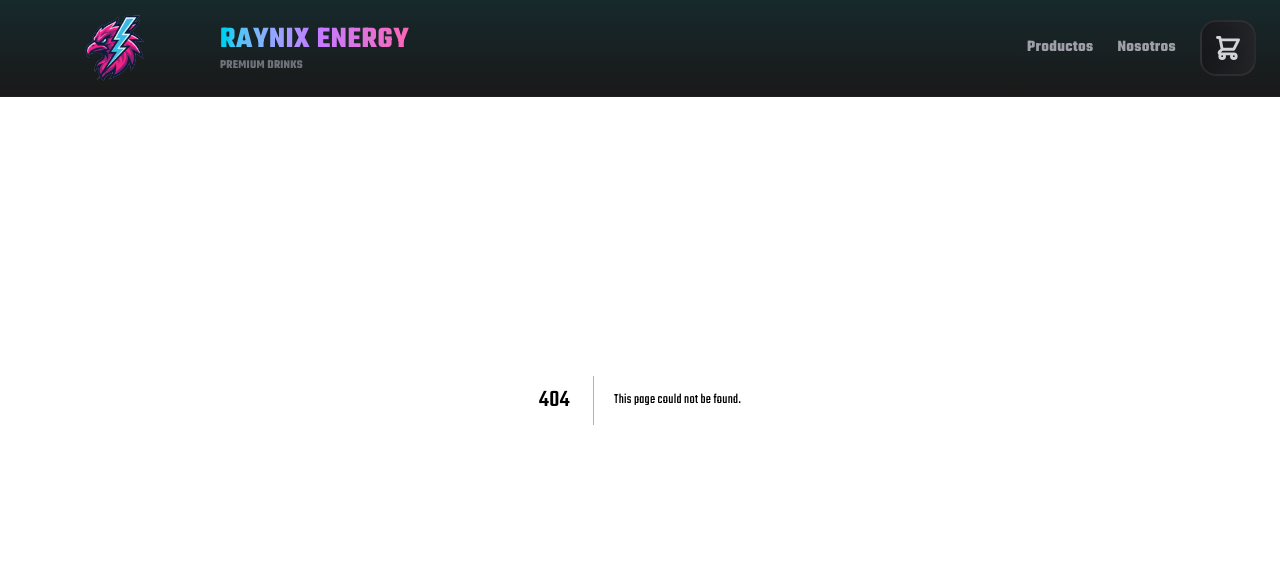
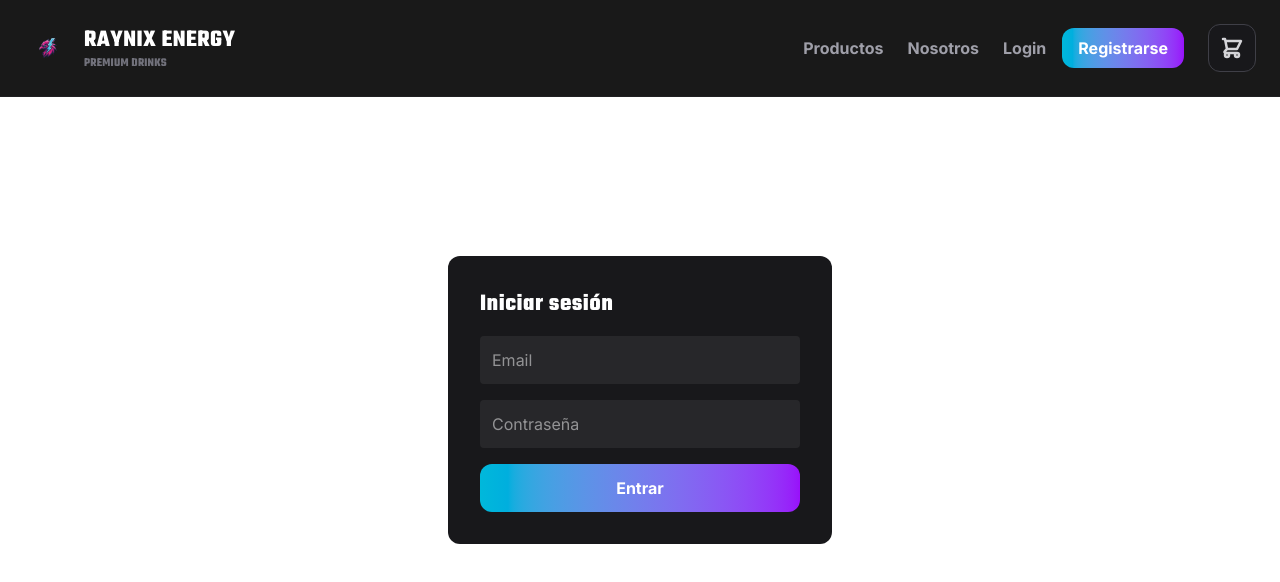
Before and after one commit to GabrielForestiero/ecommerce-frontend, a Next.js app: page /login in a window 1280 px wide. Before the commit this address had no page. Shown: the top 582 px of the page. Built offline with nearby package versions, Linux system fonts and the light colour scheme; no server answers.

Commit message:
login y registro

```diff
--- /dev/null
+++ b/app/components/AuthNav.tsx
@@ -0,0 +1,43 @@
+"use client";
+
+import Link from "next/link";
+import { useAuthStore } from "../store/authStore";
+
+export default function AuthNav() {
+  const { token, user, logout } = useAuthStore();
+
+  if (!token) {
+    return (
+      <>
+        <Link
+          href="/login"
+          className="text-zinc-400 hover:text-cyan-400 font-bold"
+        >
+          Login
+        </Link>
+
+        <Link
+          href="/register"
+          className="px-4 py-2 rounded-xl bg-gradient-to-r from-cyan-500 to-purple-600 text-white font-bold"
+        >
+          Registrarse
+        </Link>
+      </>
+    );
+  }
+
+  return (
+    <>
+      <span className="text-zinc-400 text-sm font-bold">
+        👤 {user?.name || user?.email || "Usuario"}
+      </span>
+
+      <button
+        onClick={logout}
+        className="text-red-400 hover:text-red-300 text-sm font-bold"
+      >
+        Logout
+      </button>
+    </>
+  );
+}
--- a/app/components/Navbar.tsx
+++ b/app/components/Navbar.tsx
@@ -1,78 +1,70 @@
 "use client";
 
 import Link from "next/link";
+import dynamic from "next/dynamic";
 import { useCartStore } from "../store/cartStore";
 
+// 🔐 Auth solo en cliente (CLAVE)
+const AuthNav = dynamic(() => import("./AuthNav"), {
+  ssr: false,
+});
+
 export function Navbar() {
-  const totalItems = useCartStore(
-    (state) => state.totalItems()
-  );
-  const hasHydrated = useCartStore(
-    (state) => state.hasHydrated
-  );
+  // 🛒 Cart (NO TOCADO)
+  const totalItems = useCartStore((state) => state.totalItems());
+  const hasHydrated = useCartStore((state) => state.hasHydrated);
 
   return (
     <nav className="fixed top-0 left-0 right-0 z-50 bg-black/90 backdrop-blur-xl border-b border-zinc-800/50">
-      {/* Resplandor superior */}
-      <div className="absolute inset-0 bg-gradient-to-b from-cyan-500/10 to-transparent pointer-events-none" />
+      <div className="max-w-7xl mx-auto px-4 md:px-6 h-20 md:h-24 flex items-center justify-between">
 
-      <div className="max-w-7xl mx-auto px-4 md:px-6 h-20 md:h-24 flex items-center justify-between relative">
-        {/* Logo */}
-        <Link
-          href="/"
-          className="group flex items-center gap-3 md:gap-4 transition-all duration-300"
-        >
-          {/* Logo con Glow */}
-          <div className="relative flex items-center justify-center w-16 h-16 md:w-45 md:h-45">
-  <div className="absolute inset-0  blur-2xl opacity-40 group-hover:opacity-70 transition-opacity duration-500 scale-150" />
-
-  <img
-    src="/products/logosvg.svg"
-    alt="EnergyStore Logo"
-    className="w-[85%] h-[85%] object-contain relative z-10 group-hover:scale-110 transition-transform duration-300"
-  />
-</div>
-
+        {/* LOGO */}
+        <Link href="/" className="flex items-center gap-3">
+          <img
+            src="/products/logosvg.svg"
+            alt="Logo"
+            className="w-12 h-12 object-contain"
+          />
           <div className="flex flex-col">
-            <span className="text-2xl md:text-3xl font-black bg-gradient-to-r from-cyan-400 via-purple-400 to-pink-400 group-hover:from-cyan-300 group-hover:via-purple-300 group-hover:to-pink-300 text-transparent bg-clip-text transition-all duration-300">
+            <span className="text-2xl font-black text-white">
               RAYNIX ENERGY
             </span>
-            <span className="text-[10px] md:text-xs text-zinc-500 font-bold tracking-widest uppercase">
+            <span className="text-xs text-zinc-500 font-bold uppercase">
               Premium Drinks
             </span>
           </div>
         </Link>
 
-        {/* Navigation Links */}
+        {/* RIGHT */}
         <div className="flex items-center gap-4 md:gap-6">
-          {/* Links con efecto hover mejorado */}
+
+          {/* LINKS */}
           <Link
             href="/"
-            className="hidden md:flex relative text-zinc-400 hover:text-cyan-400 text-base font-bold transition-colors duration-300 group/link items-center gap-2"
+            className="hidden md:block text-zinc-400 hover:text-cyan-400 font-bold"
           >
-            <span className="relative z-10">Productos</span>
-            <span className="absolute -bottom-1.5 left-0 w-0 h-1 bg-gradient-to-r from-cyan-400 via-purple-400 to-pink-400 group-hover/link:w-full transition-all duration-300 rounded-full shadow-[0_0_8px_rgba(6,182,212,0.6)]" />
+            Productos
           </Link>
 
           <Link
             href="/about"
-            className="hidden lg:flex relative text-zinc-400 hover:text-purple-400 text-base font-bold transition-colors duration-300 group/link items-center gap-2"
+            className="hidden md:block text-zinc-400 hover:text-purple-400 font-bold"
           >
-            <span className="relative z-10">Nosotros</span>
-            <span className="absolute -bottom-1.5 left-0 w-0 h-1 bg-gradient-to-r from-purple-400 to-pink-400 group-hover/link:w-full transition-all duration-300 rounded-full shadow-[0_0_8px_rgba(168,85,247,0.6)]" />
+            Nosotros
           </Link>
 
-          {/* Cart Button Premium - Más grande */}
+          {/* 🔐 AUTH (CLIENT ONLY, SIN SSR) */}
+          <div className="hidden md:flex items-center gap-4">
+            <AuthNav />
+          </div>
+
+          {/* 🛒 CART (NO TOCADO) */}
           <Link
             href="/cart"
-            className="group/cart relative flex items-center justify-center w-12 h-12 md:w-14 md:h-14 rounded-2xl bg-gradient-to-r from-zinc-900/80 to-zinc-800/80 hover:from-cyan-600 hover:to-purple-600 border-2 border-zinc-700/50 hover:border-cyan-400/80 transition-all duration-300 hover:shadow-[0_0_30px_rgba(6,182,212,0.5)] backdrop-blur-xl hover:scale-105"
+            className="relative flex items-center justify-center w-12 h-12 rounded-xl bg-zinc-900 border border-zinc-700 hover:border-cyan-400 transition"
           >
-            {/* Resplandor interno */}
-            <div className="absolute inset-0 bg-gradient-to-r from-cyan-500/0 via-purple-500/0 to-pink-500/0 group-hover/cart:from-cyan-500/30 group-hover/cart:via-purple-500/30 group-hover/cart:to-pink-500/30 rounded-2xl transition-all duration-300" />
-
-            {/* Icono del carrito - Más grande */}
             <svg
-              className="w-6 h-6 md:w-7 md:h-7 text-zinc-300 group-hover/cart:text-white transition-all duration-300 group-hover/cart:scale-110 relative z-10"
+              className="w-6 h-6 text-zinc-300"
               fill="none"
               stroke="currentColor"
               viewBox="0 0 24 24"
@@ -85,18 +77,14 @@ export function Navbar() {
               />
             </svg>
 
-            {/* Badge de cantidad - Más grande y visible */}
             {hasHydrated && totalItems > 0 && (
-              <span className="absolute -top-2 -right-2 bg-gradient-to-r from-cyan-400 via-purple-500 to-pink-500 text-white text-xs md:text-sm font-black rounded-full min-w-[1.5rem] md:min-w-[1.75rem] h-6 md:h-7 flex items-center justify-center px-1.5 shadow-[0_0_20px_rgba(168,85,247,0.9)] ring-2 ring-black animate-pulse">
+              <span className="absolute -top-2 -right-2 bg-cyan-500 text-black text-xs font-black rounded-full px-2">
                 {totalItems}
               </span>
             )}
           </Link>
         </div>
       </div>
-
-      {/* Línea de gradiente inferior */}
-
     </nav>
   );
 }
--- /dev/null
+++ b/app/login/page.tsx
@@ -0,0 +1,87 @@
+"use client";
+
+import { useState } from "react";
+import { login as loginApi, getMe } from "../services/auth";
+import { useAuthStore } from "../store/authStore";
+import { useRouter } from "next/navigation";
+
+export default function LoginPage() {
+  const setAuth = useAuthStore((s) => s.setAuth);
+  const router = useRouter();
+
+  const [email, setEmail] = useState("");
+  const [password, setPassword] = useState("");
+  const [error, setError] = useState<string | null>(null);
+  const [loading, setLoading] = useState(false);
+
+  async function handleSubmit(e: React.FormEvent) {
+  e.preventDefault();
+  setLoading(true);
+  setError(null);
+
+  try {
+    const result = await loginApi(email, password);
+
+    if ("error" in result) {
+      if (result.error === "INVALID_CREDENTIALS") {
+        setError("Email o contraseña incorrectos");
+      } else {
+        setError("Ocurrió un error. Intentá nuevamente.");
+      }
+      return;
+    }
+
+    const { token } = result;
+
+    const user = await getMe(token);
+    setAuth(token, user);
+    router.push("/");
+  } finally {
+    setLoading(false);
+  }
+}
+
+  return (
+    <main className="min-h-screen flex items-center justify-center">
+      <form
+        onSubmit={handleSubmit}
+        className="bg-zinc-900 p-8 rounded-xl w-full max-w-sm space-y-4"
+      >
+        <h1 className="text-2xl font-bold text-white">
+          Iniciar sesión
+        </h1>
+
+        <input
+          type="email"
+          placeholder="Email"
+          value={email}
+          onChange={(e) => setEmail(e.target.value)}
+          className="w-full p-3 rounded bg-zinc-800 text-white outline-none focus:ring-2 focus:ring-cyan-500"
+          required
+        />
+
+        <input
+          type="password"
+          placeholder="Contraseña"
+          value={password}
+          onChange={(e) => setPassword(e.target.value)}
+          className="w-full p-3 rounded bg-zinc-800 text-white outline-none focus:ring-2 focus:ring-cyan-500"
+          required
+        />
+
+        {error && (
+          <p className="text-red-400 text-sm">
+            {error}
+          </p>
+        )}
+
+        <button
+          disabled={loading}
+          className="w-full py-3 rounded-xl bg-gradient-to-r from-cyan-500 to-purple-600 text-white font-bold disabled:opacity-50"
+        >
+          {loading ? "Ingresando..." : "Entrar"}
+        </button>
+      </form>
+    </main>
+  );
+}
--- /dev/null
+++ b/app/register/page.tsx
@@ -0,0 +1,62 @@
+"use client";
+
+import { useState } from "react";
+import { register as registerApi } from "../services/auth";
+import { useRouter } from "next/navigation";
+
+export default function RegisterPage() {
+  const router = useRouter();
+
+  const [email, setEmail] = useState("");
+  const [password, setPassword] = useState("");
+  const [name, setName] = useState("");
+  const [error, setError] = useState<string | null>(null);
+
+  async function handleSubmit(e: React.FormEvent) {
+    e.preventDefault();
+
+    try {
+      await registerApi(email, password, name);
+      router.push("/login");
+    } catch {
+      setError("No se pudo crear la cuenta");
+    }
+  }
+
+  return (
+    <main className="min-h-screen flex items-center justify-center">
+      <form className="bg-zinc-900 p-8 rounded-xl w-full max-w-sm space-y-4" onSubmit={handleSubmit}>
+        <h1 className="text-2xl font-bold text-white">Crear cuenta</h1>
+
+        <input
+          placeholder="Nombre"
+          value={name}
+          onChange={(e) => setName(e.target.value)}
+          className="w-full p-3 rounded bg-zinc-800 text-white"
+        />
+
+        <input
+          type="email"
+          placeholder="Email"
+          value={email}
+          onChange={(e) => setEmail(e.target.value)}
+          className="w-full p-3 rounded bg-zinc-800 text-white"
+        />
+
+        <input
+          type="password"
+          placeholder="Contraseña"
+          value={password}
+          onChange={(e) => setPassword(e.target.value)}
+          className="w-full p-3 rounded bg-zinc-800 text-white"
+        />
+
+        {error && <p className="text-red-400">{error}</p>}
+
+        <button className="w-full py-3 bg-emerald-600 rounded text-white">
+          Registrarse
+        </button>
+      </form>
+    </main>
+  );
+}
--- /dev/null
+++ b/app/services/auth.ts
@@ -0,0 +1,54 @@
+const API_URL =
+  process.env.NEXT_PUBLIC_BACKEND_URL || "http://localhost:3000";
+
+export async function login(email: string, password: string) {
+  const res = await fetch(`${API_URL}/auth/login`, {
+    method: "POST",
+    headers: { "Content-Type": "application/json" },
+    body: JSON.stringify({ email, password }),
+  });
+
+  if (res.status === 401) {
+    return { error: "INVALID_CREDENTIALS" };
+  }
+
+  if (!res.ok) {
+    return { error: "SERVER_ERROR" };
+  }
+
+  const data = await res.json();
+  return { token: data.token };
+}
+
+
+export async function register(
+  email: string,
+  password: string,
+  name?: string
+) {
+  const res = await fetch(`${API_URL}/auth/register`, {
+    method: "POST",
+    headers: { "Content-Type": "application/json" },
+    body: JSON.stringify({ email, password, name }),
+  });
+
+  if (!res.ok) {
+    throw new Error("Register failed");
+  }
+
+  return res.json();
+}
+
+export async function getMe(token: string) {
+  const res = await fetch(`${API_URL}/auth/me`, {
+    headers: {
+      Authorization: `Bearer ${token}`,
+    },
+  });
+
+  if (!res.ok) {
+    throw new Error("Not authenticated");
+  }
+
+  return res.json(); // { id, email, name }
+}
--- /dev/null
+++ b/app/store/authStore.ts
@@ -0,0 +1,38 @@
+import { create } from "zustand";
+
+type User = {
+  id: string;
+  email: string;
+  name?: string | null;
+};
+
+type AuthState = {
+  token: string | null;
+  user: User | null;
+  setAuth: (token: string, user: User) => void;
+  logout: () => void;
+};
+
+export const useAuthStore = create<AuthState>((set) => ({
+  token:
+    typeof window !== "undefined"
+      ? localStorage.getItem("token")
+      : null,
+
+  user:
+    typeof window !== "undefined"
+      ? JSON.parse(localStorage.getItem("user") || "null")
+      : null,
+
+  setAuth: (token, user) => {
+    localStorage.setItem("token", token);
+    localStorage.setItem("user", JSON.stringify(user));
+    set({ token, user });
+  },
+
+  logout: () => {
+    localStorage.removeItem("token");
+    localStorage.removeItem("user");
+    set({ token: null, user: null });
+  },
+}));
```
